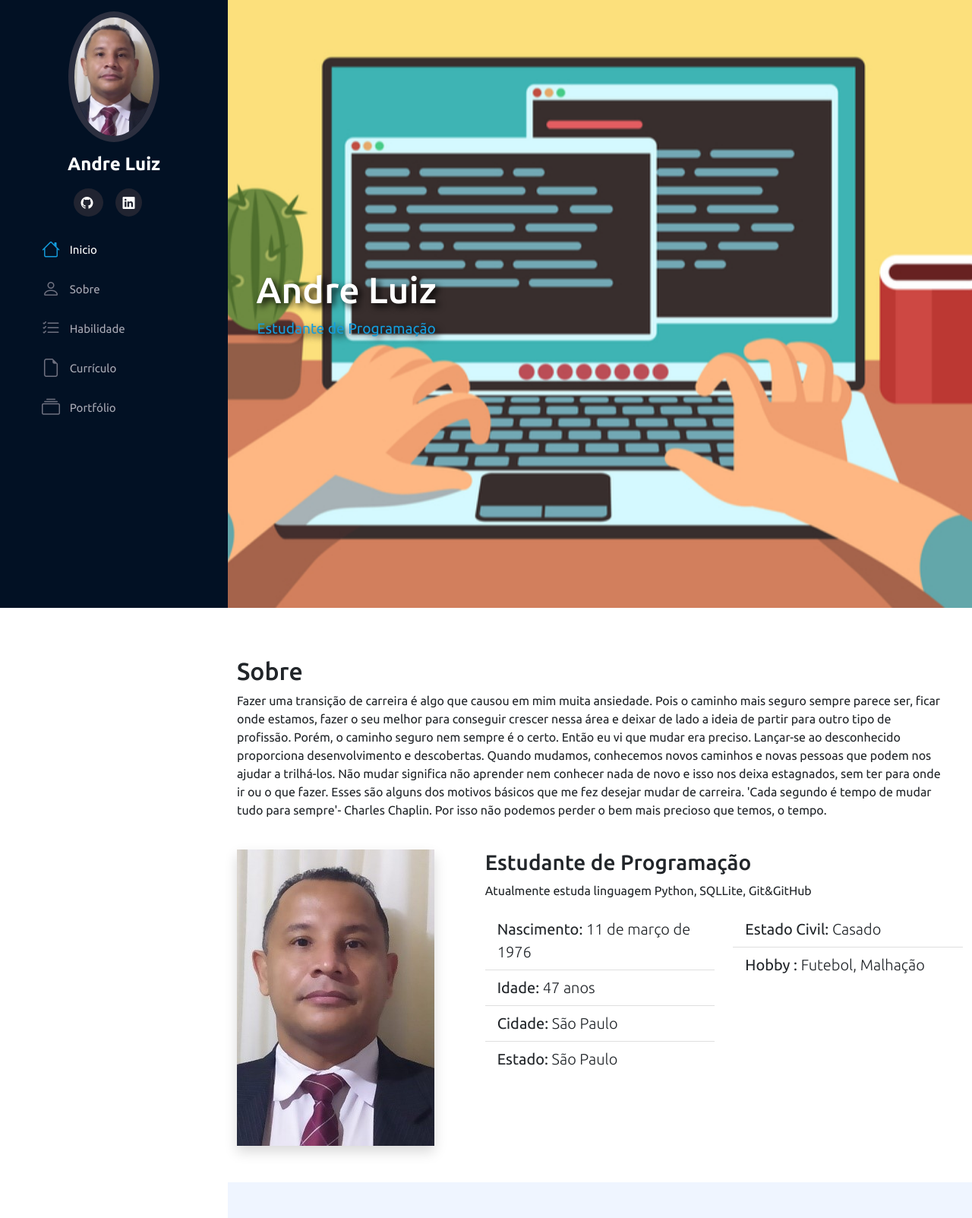
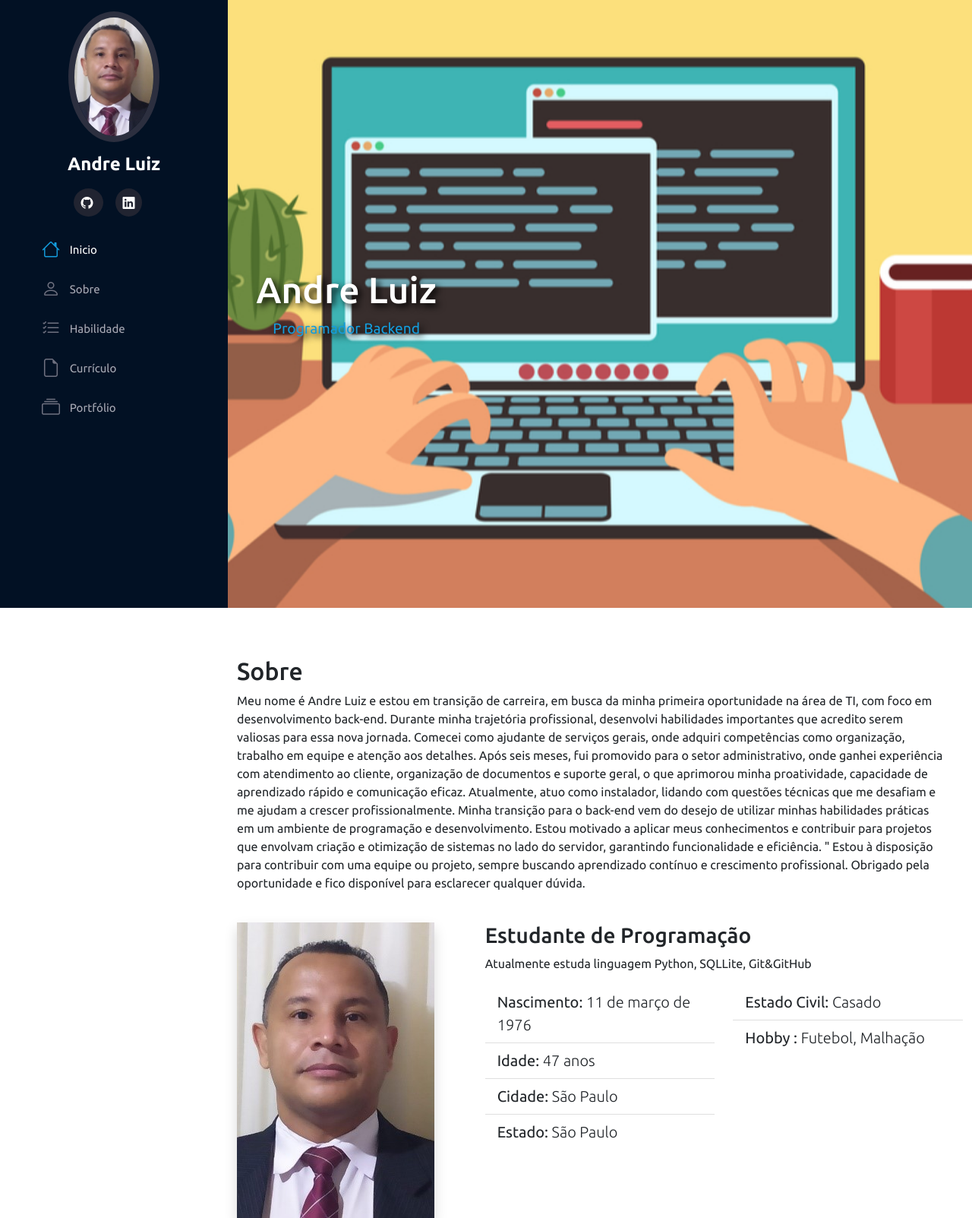
Before and after one commit to andreluizsilv/Projetoportfolio2.2, a Flask app: page / in a window 1280 px wide. Shown: the top 1603 px of the page at 76% size. Run offline with Flask 2, Linux system fonts and the light colour scheme; some libraries are stand-ins or nearby versions.

Commit message:
projeto/roubo_celular

```diff
--- a/api/templates/index.html
+++ b/api/templates/index.html
@@ -58,7 +58,7 @@
         <section id="inicio" class="row m-0 p-0">
             <div class="col-md-5 d-flex justify-content-center align-items-center flex-column">
                 <h2 class="text-white text-shadow">Andre Luiz</h2>
-                <span id="subtitle" class="text-shadow">Estudante de Programação</span>
+                <span id="subtitle" class="text-shadow">Programador Backend</span>
             </div>
 
         </section>
@@ -67,16 +67,17 @@
             <div class="row w-100">
                 <div class="col-md-12" data-anime="down">
                     <h2 class="pt-3">Sobre</h2>
-                    <p>Fazer uma transição de carreira é algo que causou em mim muita ansiedade.
-                        Pois o caminho mais seguro sempre parece ser, ficar onde estamos,
-                        fazer o seu melhor para conseguir crescer nessa área e
-                        deixar de lado a ideia de partir para outro tipo de profissão.
-                        Porém, o caminho seguro nem sempre é o certo.
-                        Então eu vi que mudar era preciso. Lançar-se ao desconhecido proporciona desenvolvimento e descobertas.
-                        Quando mudamos, conhecemos novos caminhos e novas pessoas que podem nos ajudar a trilhá-los.
-                        Não mudar significa não aprender nem conhecer nada de novo e isso nos deixa estagnados,
-                        sem ter para onde ir ou o que fazer. Esses são alguns dos motivos básicos que me fez desejar mudar de carreira.
-                         'Cada segundo é tempo de mudar tudo para sempre'- Charles Chaplin. Por isso não podemos perder o bem mais precioso que temos, o tempo.</p>
+                    <p>Meu nome é Andre Luiz e estou em transição de carreira, em busca da minha primeira oportunidade na área de TI, com foco em desenvolvimento back-end.
+                       Durante minha trajetória profissional, desenvolvi habilidades importantes que acredito serem valiosas para essa nova jornada.
+                       Comecei como ajudante de serviços gerais, onde adquiri competências como organização, trabalho em equipe e atenção aos detalhes.
+                       Após seis meses, fui promovido para o setor administrativo, onde ganhei experiência com atendimento ao cliente,
+                       organização de documentos e suporte geral, o que aprimorou minha proatividade, capacidade de aprendizado rápido e comunicação eficaz.
+                       Atualmente, atuo como instalador, lidando com questões técnicas que me desafiam e me ajudam a crescer profissionalmente.
+                       Minha transição para o back-end vem do desejo de utilizar minhas habilidades práticas em um ambiente de programação e desenvolvimento.
+                       Estou motivado a aplicar meus conhecimentos e contribuir para projetos que envolvam criação e otimização de sistemas no lado do servidor,
+                       garantindo funcionalidade e eficiência.
+                       " Estou à disposição para contribuir com uma equipe ou projeto, sempre buscando aprendizado contínuo e crescimento profissional.
+                        Obrigado pela oportunidade e fico disponível para esclarecer qualquer dúvida.</p>
                 </div>
 
             </div>
@@ -320,15 +321,14 @@
                   </div>
                   <div class="col">
                     <div class="card" data-anime="up">
-                    <img src="..//static/img/ProximoProjeto.png" class="card-img-top" alt="Projeto feito com Flask">
+                    <img src="..//static/img/roubo_celulares.jpg" class="card-img-top" alt="Projeto feito com Django">
                         <div class="card-body">
-                            <h5 class="card-title">Projeto Flask</h5>
-                            <p class="card-text">Projeto feito no Curso HashTag.</p>
+                            <h5 class="card-title">Projeto Django</h5>
                             <div class="d´-flex justify-content-center">
-                                  <a class="" href="#"
+                                  <a class="btn btn-outline-dark me-3" href="https://github.com/andreluizsilv/RouboCelulares2.1"
                                   target="_blank"></a>
-                                  <a class="" href="#"
-                                  target="_blank"></a>
+                                  <a class="btn btn-outline-dark me-3" href="https://roubocelulares21-production.up.railway.app/"
+                                  target="_blank"><i class="bi bi-link-45deg"></i></a>
                               </div>
                         </div>
                     </div>
```
Also changed, not shown: api/static/img/roubo_celulares.jpg (added).
